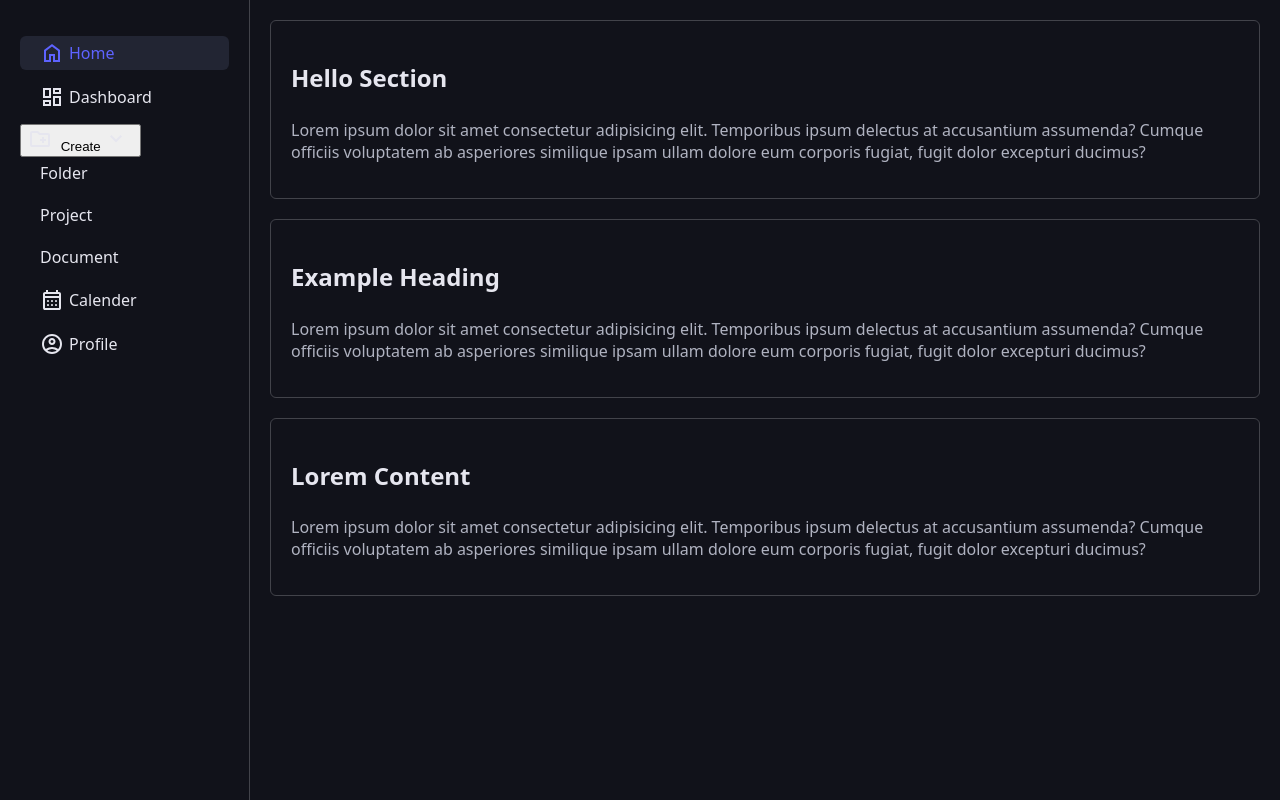
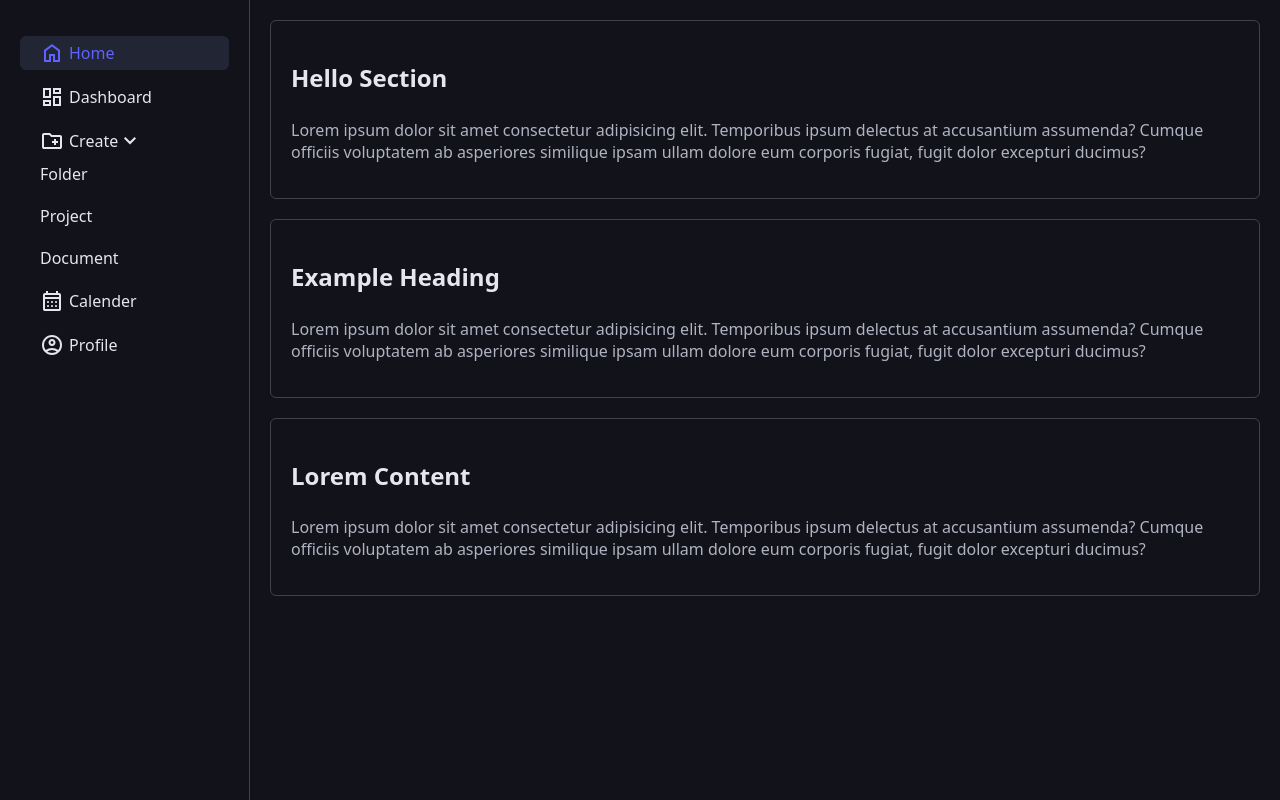
Before and after one commit to AliAbdulhame2d/CSS-Template-Grid, a plain HTML site: page index.html in a window 1280 px wide. Drawn offline with Linux system fonts and the light colour scheme.

Commit message:
Sticky Sidebar

```diff
--- a/style.css
+++ b/style.css
@@ -20,7 +20,7 @@ ul li {
     margin-bottom: 10px;
 }
 
-ul li a {
+ul li a, .dropdown-btn {
     display: flex;
     align-items: center;
     padding: 5px 20px;
@@ -45,8 +45,6 @@ ul li a.active svg {
     fill: var(--accent-clr);
 }
 
-
-
 body {
     padding: 0;
     margin: 0;
@@ -61,6 +59,9 @@ aside {
     padding: 20px;
     width: 250px;
     height: 100vh;
+    position: sticky;
+    top: 0;
+    align-self: start;
     border-right: 1px solid var(--line-clr);
     background-color: var(--base-clr);
 }
@@ -83,6 +84,15 @@ main {
     display: inline-block;
 }
 
+.dropdown-btn {
+    width: 100%;
+    text-align: left;
+    font: inherit;
+    border: none;
+    cursor: pointer;
+    background: none;
+}
+
 /*@media(max-width: 800px){
     body {
         grid-template-columns: 1fr;
```
Also changed, not shown: screenshots/After.png.
